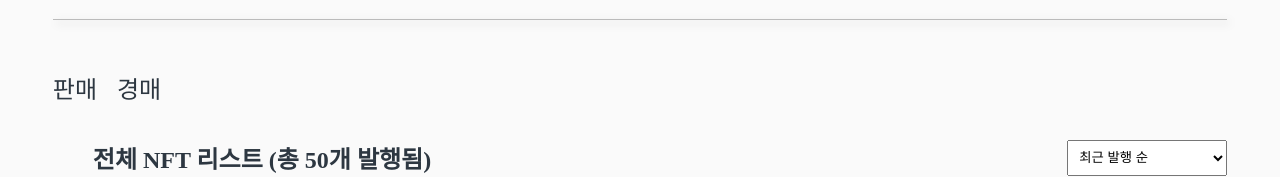
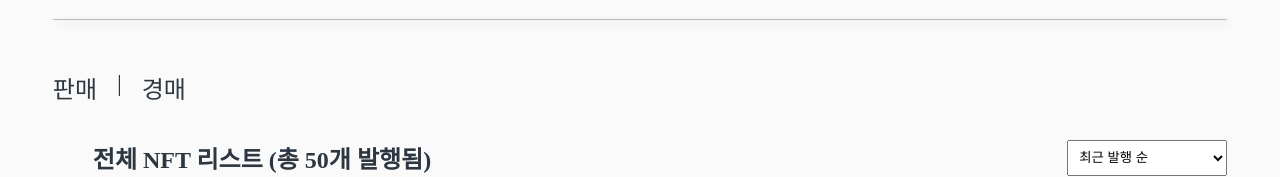
Before and after one commit to hyejjun/Gyungil_renewal_Team, a Next.js app in the folder front/client/: page /components/ItemList in a window 1280 px wide. Shown: the part 564-741 px from the top of the page. Built offline with nearby package versions, Linux system fonts and the light colour scheme.

Commit message:
새롭게 배열 추가

```diff
--- a/front/client/pages/components/ItemList.tsx
+++ b/front/client/pages/components/ItemList.tsx
@@ -24,6 +24,9 @@ const ItemList = () => {
                     <Menu1 onClick={btn1}>판매</Menu1>
                 </Menu>
                 <Menu>
+                    <Menu1>|</Menu1>
+                </Menu>
+                <Menu>
                     <Menu1 onClick={btn2}>경매</Menu1>
                 </Menu>
             </MenuBar>
@@ -42,7 +45,6 @@ export default ItemList
 
 const Menu = Styled.li`
 color:#2d3741;
-font-size:24px;
 display:inline-block;
 text-decoration:none;
 list-style:none;
```
